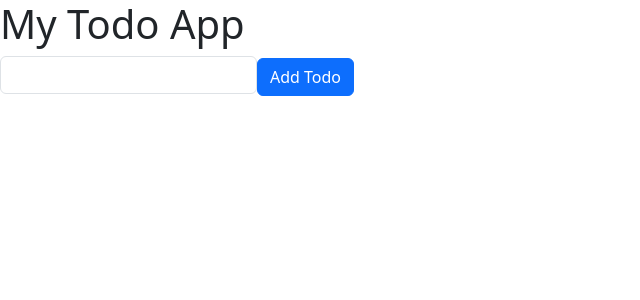
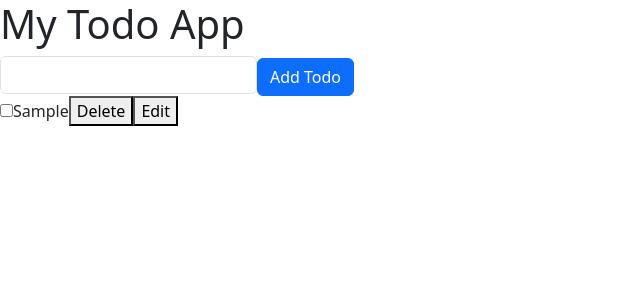
Before and after one commit to sineka-mediwave/react-reducers, a React (Vite) app: page / in a window 1280 px wide. Both pictures are taken after typing "Sample" into the empty fields and a click on the button "Add Todo". Shown: the top 300 px of the page, without its empty margins (0-640 px from the left). Built offline with nearby package versions, Linux system fonts and the light colour scheme.

Commit message:
added formList

```diff
--- a/src/App.jsx
+++ b/src/App.jsx
@@ -1,6 +1,8 @@
 import "bootstrap/dist/css/bootstrap.css";
 import { useReducer } from "react";
 import TodoAddForm from "./components/TodoAddForm";
+import TodoList from "./components/TodoList";
+
 function App() {
   const [todos, dispatch] = useReducer(todoReducer, []);
 
@@ -13,12 +15,21 @@ function App() {
             id: new Date().getTime(),
             text: action.value,
             isDone: false,
+            isEdit: false,
           },
         ];
       }
       case "TODO_DELETE": {
         const filtered = todos.filter((t) => t.id != action.value);
         return [...filtered];
+      }
+      case "TODO_EDIT": {
+        const newTodos = [...todos];
+        const idx = newTodos.findIndex((nt) => nt.id === action.value);
+        if (idx !== -1) {
+          newTodos[idx]["isEdit"] = true;
+        }
+        return newTodos;
       }
       case "TODO_DONE": {
         const newTodos = [...todos];
@@ -49,10 +60,43 @@ function App() {
     });
   }
 
+  function handleDelete(id) {
+    dispatch({
+      type: "TODO_DELETE",
+      value: id,
+    });
+  }
+  function handleEdit(id) {
+    dispatch({
+      type: "TODO_EDIT",
+      value: id,
+    });
+  }
+
+  function handleDone(id, type) {
+    if (type == "done") {
+      dispatch({
+        type: "TODO_DONE",
+        value: id,
+      });
+    } else {
+      dispatch({
+        type: "TODO_UNDONE",
+        value: id,
+      });
+    }
+  }
+
   return (
     <>
       <h1>My Todo App</h1>
       <TodoAddForm handleAdd={handleAdd} />
+      <TodoList
+        todos={todos}
+        handleDelete={handleDelete}
+        handleDone={handleDone}
+        handleEdit={handleEdit}
+      />
     </>
   );
 }
--- a/src/components/TodoAddForm.jsx
+++ b/src/components/TodoAddForm.jsx
@@ -20,7 +20,7 @@ const TodoAddForm = ({ handleAdd }) => {
       <label>
         <input
           type="text"
-          class="form-control"
+          className="form-control"
           onChange={(e) => {
             setText(e.target.value);
           }}
--- /dev/null
+++ b/src/components/TodoList.jsx
@@ -0,0 +1,39 @@
+const TodoList = ({ todos, handleDelete, handleDone, handleEdit }) => {
+  function handleCheck(e, id) {
+    // console.log(e.target.checked);
+    // console.log(id);
+    let type = "done";
+    if (!e.target.checked) {
+      type = "undone";
+    }
+    handleDone(id, type);
+  }
+  return (
+    <div>
+      {todos.map((t) => (
+        <div key={t.id}>
+          <input
+            type="checkbox"
+            name={t.text}
+            id=""
+            checked={t.isDone}
+            onChange={(e) => handleCheck(e, t.id)}
+          />
+          {t.text}
+          <button onClick={() => handleDelete(t.id)}>Delete</button>
+          <button onClick={() => handleEdit(t.id)}>Edit</button>
+        </div>
+      ))}
+
+      {/* {todos.map((t) => (
+          <div key={t.id}>
+            <input type="text" name="" id="" value={t.text} />
+
+            <button onClick={() => handleDelete(t.id)}>Update</button>
+          </div>
+        ))} */}
+    </div>
+  );
+};
+
+export default TodoList;
```
Also changed, not shown: 1 other file (tests, documents, lock files or other folders).
